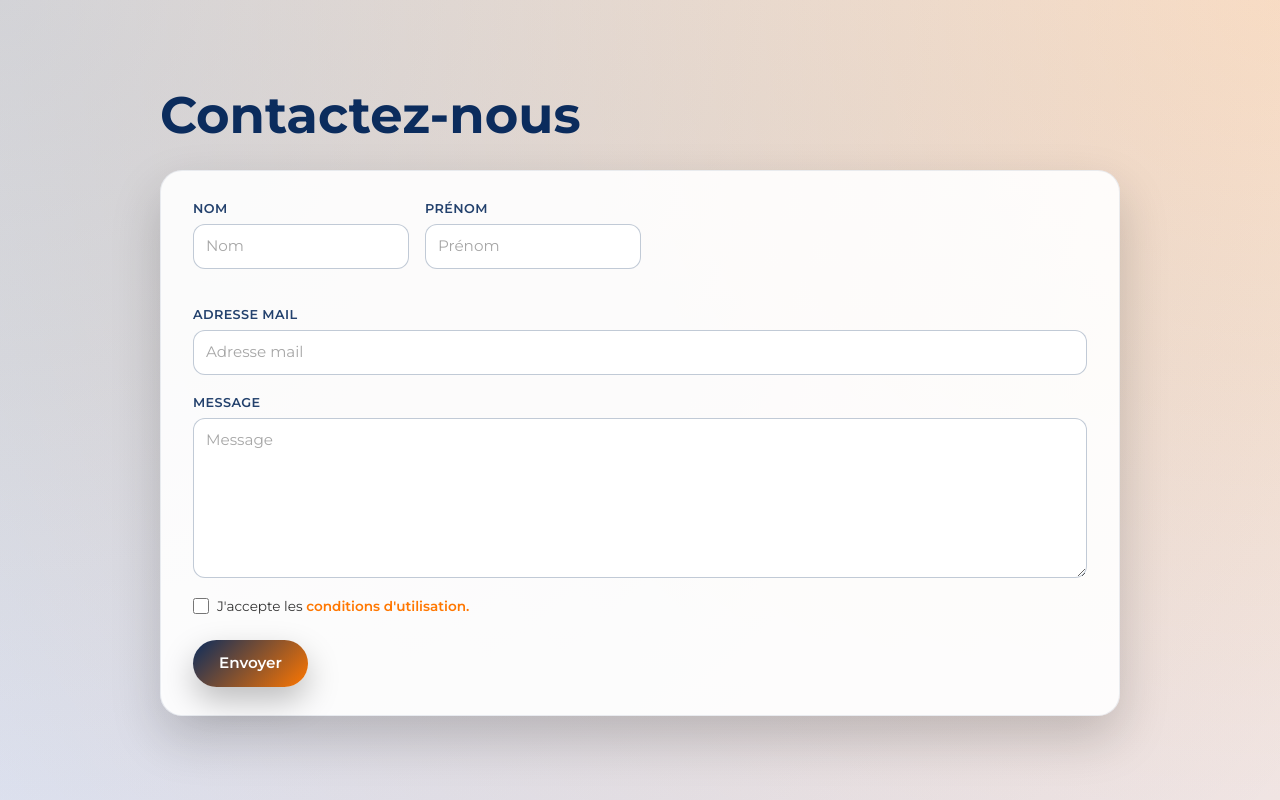
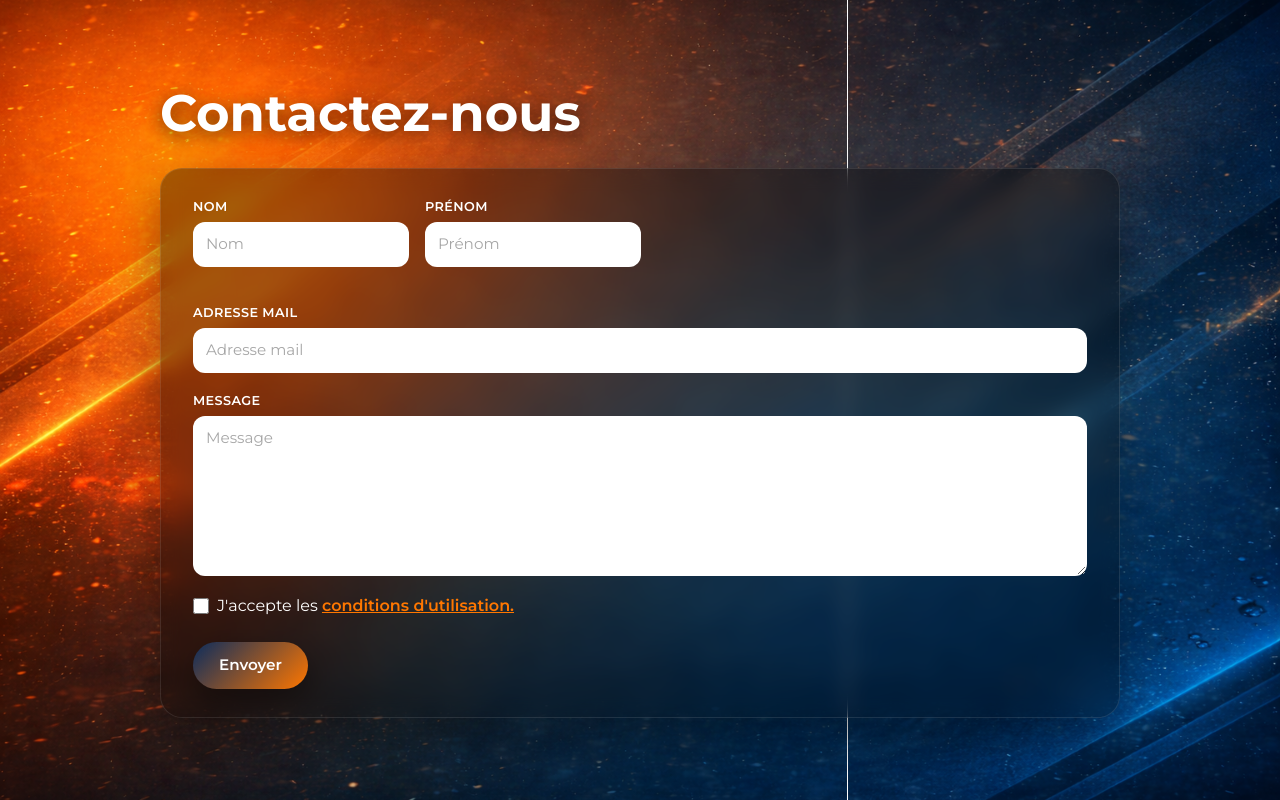
Before and after one commit to Disrett/sans-limite, a Next.js app: page /contact in a window 1280 px wide. Built offline with nearby package versions, Linux system fonts and the light colour scheme.

Commit message:
changement CSS
Changement du css du footer et contact

```diff
--- a/app/globals.css
+++ b/app/globals.css
@@ -2,8 +2,8 @@
 
 :root {
   --sl-white: #ffffff;
-  --sl-blue: #0b2c5d;
-  --sl-orange: #ff7700;
+  --sl-blue: #0b2c5d;   /* bleu profond charte */
+  --sl-orange: #ff7700; /* orange charte */
   --sl-black: #000000;
 }
 
@@ -122,14 +122,18 @@ li:hover .nav-links-mobile {
 /* Footer Sans Limites       */
 /* ========================= */
 
+/* ========================= */
+/* Footer Sans Limites (charte finale) */
+/* ========================= */
+
 .sl-footer {
   margin-top: auto;
   background:
-    radial-gradient(80% 180% at 0% 0%, rgba(146, 220, 213, 0.15), transparent),
-    radial-gradient(90% 200% at 100% 0%, rgba(255, 167, 95, 0.2), transparent),
-    var(--sl-dark);
-  color: var(--sl-light-blue);
-  border-top: 1px solid rgba(222, 249, 241, 0.18);
+    radial-gradient(80% 180% at 0% 0%, rgba(11, 44, 93, 0.5), transparent),
+    radial-gradient(90% 200% at 100% 0%, rgba(255, 119, 0, 0.45), transparent),
+    #020716;
+  color: #ffffff;
+  border-top: 1px solid rgba(255, 255, 255, 0.12);
 }
 
 .sl-footer-inner {
@@ -143,9 +147,9 @@ li:hover .nav-links-mobile {
 }
 
 .sl-footer-column h3 {
-  font-size: 1rem;
+  font-size: 0.95rem;
   font-weight: 700;
-  letter-spacing: 0.04em;
+  letter-spacing: 0.08em;
   text-transform: uppercase;
   margin-bottom: 12px;
   color: #ffffff;
@@ -154,7 +158,7 @@ li:hover .nav-links-mobile {
 .sl-footer-column p {
   margin: 0 0 12px;
   font-size: 0.9rem;
-  color: rgba(222, 249, 241, 0.8);
+  color: rgba(255, 255, 255, 0.8);
 }
 
 .sl-footer-column ul {
@@ -164,17 +168,14 @@ li:hover .nav-links-mobile {
 }
 
 .sl-footer-column ul li {
-  display: block;          /* 1 par ligne */
+  display: block;
   margin-bottom: 6px;
   font-size: 0.9rem;
-  line-height: 1.4;        /* hauteur de ligne normale */
-  padding: 0;              /* on enlève le padding hérité de la navbar si jamais */
 }
 
 .sl-footer-column ul li a {
-  font-size: 0.9rem;
   text-decoration: none;
-  color: rgba(222, 249, 241, 0.85);
+  color: rgba(255, 255, 255, 0.85);
   transition: color 0.2s ease, transform 0.2s ease;
 }
 
@@ -191,7 +192,7 @@ li:hover .nav-links-mobile {
   text-align: right;
 }
 
-/* Bouton “Écrire à l’équipe” */
+/* Bouton “Écrire à l'équipe” */
 .sl-footer-cta {
   display: inline-block;
   margin-top: 4px;
@@ -200,15 +201,15 @@ li:hover .nav-links-mobile {
   font-size: 0.9rem;
   font-weight: 600;
   text-decoration: none;
-  color: #252a30;
+  color: #ffffff;
   background: linear-gradient(135deg, var(--sl-blue), var(--sl-orange));
-  box-shadow: 0 8px 20px rgba(0, 0, 0, 0.35);
+  box-shadow: 0 8px 22px rgba(0, 0, 0, 0.6);
   transition: transform 0.2s ease, box-shadow 0.2s ease, filter 0.2s ease;
 }
 
 .sl-footer-cta:hover {
   transform: translateY(-2px);
-  box-shadow: 0 10px 26px rgba(0, 0, 0, 0.45);
+  box-shadow: 0 12px 30px rgba(0, 0, 0, 0.75);
   filter: brightness(1.05);
 }
 
@@ -219,7 +220,7 @@ li:hover .nav-links-mobile {
   gap: 8px;
   font-size: 0.9rem;
   text-decoration: none;
-  color: rgba(222, 249, 241, 0.9);
+  color: rgba(255, 255, 255, 0.9);
   transition: transform 0.2s ease, color 0.2s ease;
 }
 
@@ -235,16 +236,16 @@ li:hover .nav-links-mobile {
   background:
     radial-gradient(circle at 30% 30%, #fdf497 0, #fdf497 5%, #fd5949 45%, #d6249f 60%, #285aeb 90%);
   display: inline-block;
-  box-shadow: 0 4px 10px rgba(0, 0, 0, 0.4);
+  box-shadow: 0 4px 10px rgba(0, 0, 0, 0.6);
 }
 
 /* Bas du footer */
 .sl-footer-bottom {
-  border-top: 1px solid rgba(222, 249, 241, 0.12);
+  border-top: 1px solid rgba(255, 255, 255, 0.14);
   text-align: center;
   padding: 10px 16px 16px;
   font-size: 0.75rem;
-  color: rgba(222, 249, 241, 0.7);
+  color: rgba(255, 255, 255, 0.8);
 }
 
 /* Responsive */
@@ -265,20 +266,21 @@ li:hover .nav-links-mobile {
 /* ========================= */
 
 .contact-page {
-  /* occupe toute la hauteur de la fenêtre -> page “fixe” */
   min-height: 100vh;
 
+  /* Image en fond — plein écran */
+  background-image: url("/background.png");
+  background-size: cover;
+  background-position: center;
+  background-repeat: no-repeat;
+  background-attachment: fixed;
+
+  /* Centrage du contenu */
   display: flex;
-  align-items: center;   /* verticalement centré */
   justify-content: center;
+  align-items: center;
 
   padding: 40px 16px;
-
-  /* Fond en dégradé avec la nouvelle charte */
-  background:
-    radial-gradient(120% 180% at 0% 0%, rgba(11, 44, 93, 0.18), transparent),
-    radial-gradient(130% 200% at 100% 0%, rgba(255, 119, 0, 0.22), transparent),
-    linear-gradient(180deg, #ffffff 0%, #f5f7fb 45%, #eef2ff 100%);
 }
 
 .contact-page-inner {
@@ -291,16 +293,20 @@ li:hover .nav-links-mobile {
   font-size: clamp(2.6rem, 4vw, 3.2rem);
   margin-bottom: 24px;
   font-weight: 700;
-  color: var(--sl-blue);
+  color: white; /* lisibilité sur fond */
+  text-shadow: 0 4px 18px rgba(0, 0, 0, 0.6);
 }
 
 /* Bloc formulaire */
 .contact-form {
-  background: rgba(255, 255, 255, 0.9);
+  /* Fond semi-transparent + léger blur */
+  background: rgba(0, 0, 0, 0.35); /* sombre transparent */
+  backdrop-filter: blur(10px);
+
   border-radius: 22px;
   padding: 28px 32px;
-  box-shadow: 0 22px 50px rgba(0, 0, 0, 0.18);
-  border: 1px solid rgba(11, 44, 93, 0.08);
+  box-shadow: 0 22px 50px rgba(0, 0, 0, 0.4);
+  border: 1px solid rgba(255, 255, 255, 0.1);
 }
 
 /* Nom + prénom sur la même ligne */
@@ -321,20 +327,19 @@ li:hover .nav-links-mobile {
   font-size: 0.8rem;
   font-weight: 600;
   margin-bottom: 6px;
+  text-transform: uppercase;
+  color: #ffffff;
   letter-spacing: 0.03em;
-  text-transform: uppercase;
-  color: rgba(11, 44, 93, 0.9);
 }
 
 .contact-field input,
 .contact-field textarea {
+  background: #ffffff; /* champs blancs */
+  color: #000000;
+  border: 1px solid rgba(255, 255, 255, 0.25);
   border-radius: 12px;
-  border: 1px solid rgba(11, 44, 93, 0.25);
   padding: 10px 12px;
   font-size: 0.95rem;
-  font-family: inherit;
-  transition: border-color 0.2s ease, box-shadow 0.2s ease,
-    background-color 0.2s ease;
 }
 
 .contact-field input::placeholder,
@@ -345,9 +350,8 @@ li:hover .nav-links-mobile {
 .contact-field input:focus,
 .contact-field textarea:focus {
   outline: none;
-  border-color: transparent;
-  box-shadow: 0 0 0 2px rgba(11, 44, 93, 0.4);
-  background-color: #f8fbff;
+  border-color: var(--sl-orange);
+  box-shadow: 0 0 0 2px rgba(255, 119, 0, 0.6);
 }
 
 /* Zone message */
@@ -365,8 +369,7 @@ li:hover .nav-links-mobile {
   display: flex;
   align-items: center;
   gap: 8px;
-  font-size: 0.85rem;
-  color: rgba(0, 0, 0, 0.8);
+  color: #ffffff;
 }
 
 .contact-checkbox input[type="checkbox"] {
@@ -377,7 +380,6 @@ li:hover .nav-links-mobile {
 
 .contact-link {
   color: var(--sl-orange);
-  text-decoration: none;
   font-weight: 600;
 }
 
@@ -390,21 +392,19 @@ li:hover .nav-links-mobile {
   margin-top: 16px;
   padding: 12px 26px;
   border-radius: 999px;
+  background: linear-gradient(135deg, var(--sl-blue), var(--sl-orange));
+  color: white;
   border: none;
   cursor: pointer;
   font-size: 0.95rem;
   font-weight: 600;
-  color: var(--sl-white);
-  background: linear-gradient(135deg, var(--sl-blue), var(--sl-orange));
-  box-shadow: 0 14px 32px rgba(0, 0, 0, 0.25);
-  transition: transform 0.2s ease, box-shadow 0.2s ease,
-    filter 0.2s ease;
+  box-shadow: 0 14px 32px rgba(0, 0, 0, 0.4);
+  transition: transform 0.2s ease, box-shadow 0.2s ease;
 }
 
 .contact-submit:hover {
   transform: translateY(-2px);
-  box-shadow: 0 18px 40px rgba(0, 0, 0, 0.3);
-  filter: brightness(1.03);
+  box-shadow: 0 18px 40px rgba(0, 0, 0, 0.5);
 }
 
 /* Responsive */
```
Also changed, not shown: public/background.png (added).
